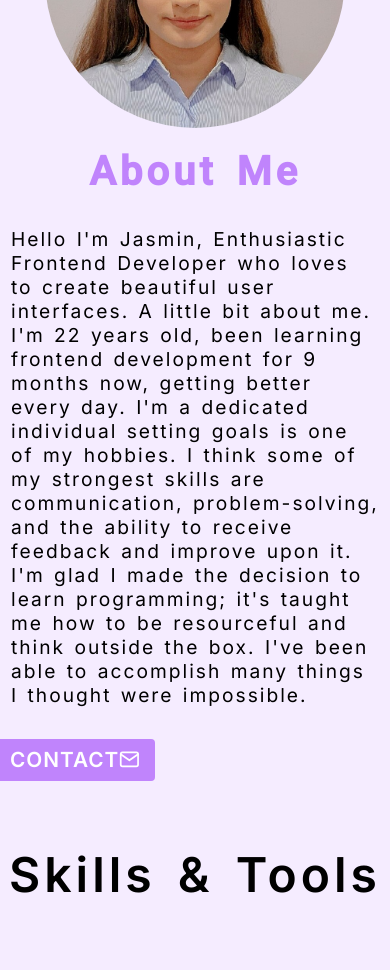
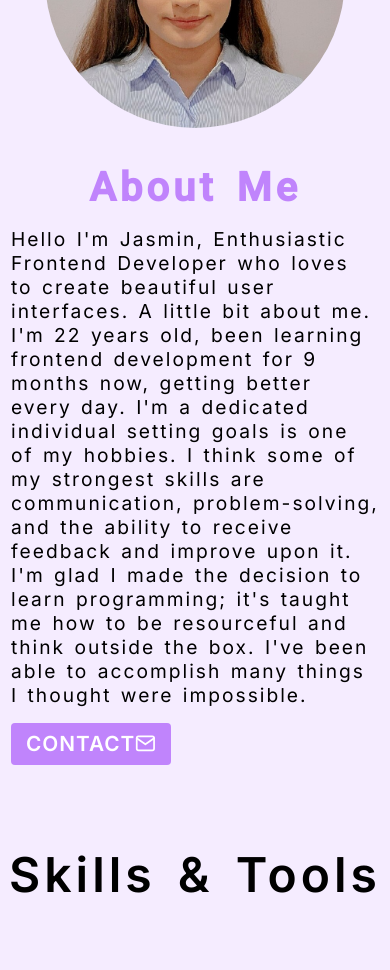
Before and after one commit to Jasminvillatoro/Jasmin-Portfolio, a React (Create React App) app: page / in a window 390 px wide. Shown: the part 1080-2050 px from the top of the page. Built offline with nearby package versions, Linux system fonts and the light colour scheme.

Commit message:
padding added to about text cnt

```diff
--- a/src/styles.css
+++ b/src/styles.css
@@ -489,7 +489,9 @@ footer {
   }
 
   /* About */
-
+  .about--text-cnt {
+    padding: 1rem;
+  }
   .about--text-cnt h1 {
     margin-top: 1rem;
     margin-bottom: 1rem;
@@ -498,7 +500,6 @@ footer {
 
   .about-p {
     font-size: 1.2rem;
-    padding: 1rem;
   }
 
   .skills-section h1 {
```
